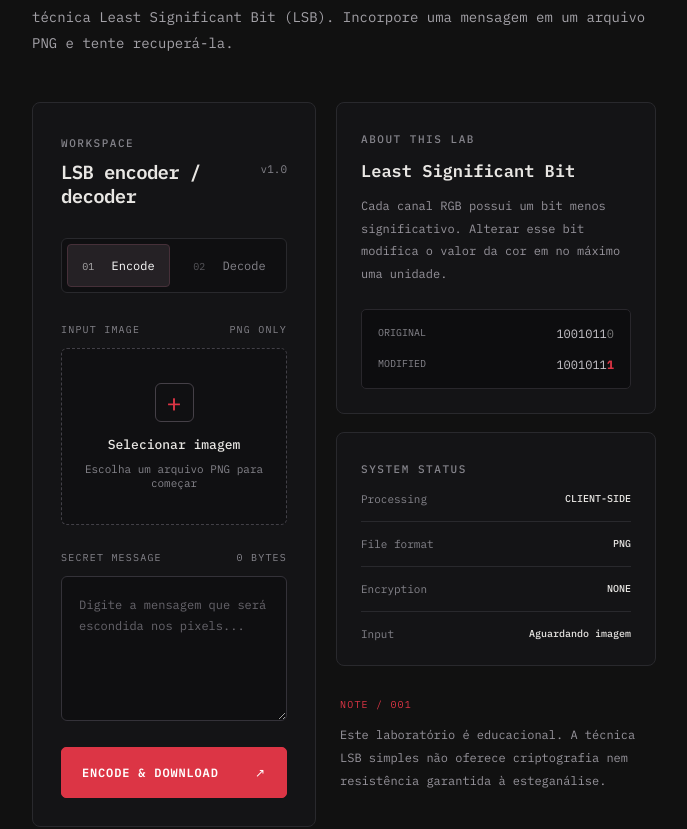
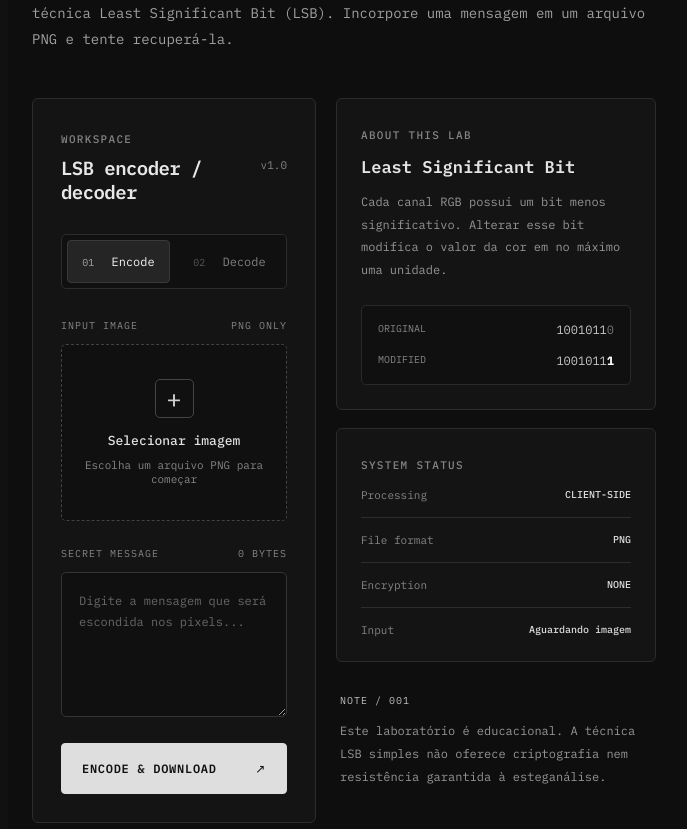
Before and after one commit to lohjs-0/llohs-labs, a React (Vite) app: page /#/labs/steganography in a window 1280 px wide. Shown: the part 525-1354 px from the top of the page, without its empty margins (296-983 px from the left). Built offline with nearby package versions, Linux system fonts and the light colour scheme.

Commit message:
Update SteganographyLab.css

```diff
--- a/src/styles/SteganographyLab.css
+++ b/src/styles/SteganographyLab.css
@@ -1,14 +1,21 @@
+
+/* =========================================
+   LLOHS LABS — STEGANOGRAPHY LAB
+   Monochrome / Minimal / Technical
+========================================= */
 
 .steg-page {
-  --steg-bg: #0d0d0e;
-  --steg-panel: #141416;
-  --steg-border: #29292d;
-  --steg-text: #e9e7e4;
-  --steg-muted: #85848b;
-  --steg-accent: #dc3545;
+  --steg-bg: #0e0e0e;
+  --steg-panel: #141414;
+  --steg-surface: #191919;
+  --steg-border: #2c2c2c;
+  --steg-text: #e8e8e8;
+  --steg-muted: #858585;
+  --steg-accent: #c8c8c8;
 
   color: var(--steg-text);
-  padding: 52px 24px 90px;
+  background: var(--steg-bg);
+  padding: 48px 24px 90px;
   font-family: inherit;
 }
 
@@ -17,13 +24,15 @@
   margin: 0 auto;
 }
 
+/* BREADCRUMB */
+
 .steg-breadcrumb {
   display: flex;
   flex-wrap: wrap;
   gap: 12px;
   color: var(--steg-muted);
   font-size: 11px;
-  letter-spacing: 0.09em;
+  letter-spacing: 0.08em;
   margin-bottom: 65px;
 }
 
@@ -31,6 +40,8 @@
   color: var(--steg-text);
   font-weight: 500;
 }
+
+/* HEADER */
 
 .steg-header {
   max-width: 720px;
@@ -41,7 +52,7 @@
 .steg-eyebrow {
   color: var(--steg-muted);
   font-size: 11px;
-  letter-spacing: 0.14em;
+  letter-spacing: 0.12em;
   font-weight: 500;
 }
 
@@ -56,28 +67,31 @@
   width: 7px;
   height: 7px;
   border-radius: 50%;
-  background: var(--steg-accent);
-  box-shadow: 0 0 14px #dc354566;
+  background: #d0d0d0;
+  box-shadow: 0 0 10px #ffffff20;
 }
 
 .steg-header h1 {
   margin: 0 0 18px;
   font-size: clamp(36px, 5vw, 64px);
   font-weight: 600;
-  letter-spacing: -0.065em;
+  letter-spacing: -0.055em;
   line-height: 1.1;
+  color: #f0f0f0;
 }
 
 .steg-accent {
-  color: var(--steg-accent);
+  color: #8b8b8b;
 }
 
 .steg-header p {
-  color: #a4a2a8;
+  color: #a0a0a0;
   font-size: 14px;
   line-height: 1.9;
   max-width: 650px;
 }
+
+/* MAIN LAYOUT */
 
 .steg-layout {
   display: grid;
@@ -90,7 +104,7 @@
 .steg-info-card {
   background: var(--steg-panel);
   border: 1px solid var(--steg-border);
-  border-radius: 8px;
+  border-radius: 6px;
 }
 
 .steg-panel {
@@ -110,7 +124,8 @@
   margin: 9px 0 0;
   font-size: 19px;
   font-weight: 550;
-  letter-spacing: -0.035em;
+  letter-spacing: -0.03em;
+  color: #e8e8e8;
 }
 
 .steg-version {
@@ -118,27 +133,29 @@
   font-size: 11px;
 }
 
+/* ENCODE / DECODE */
+
 .steg-mode {
   display: grid;
   grid-template-columns: 1fr 1fr;
   gap: 8px;
   padding: 5px;
   border: 1px solid var(--steg-border);
-  border-radius: 6px;
+  border-radius: 5px;
   margin-bottom: 30px;
-  background: #0f0f11;
+  background: #101010;
 }
 
 .steg-mode button {
   background: transparent;
   border: 1px solid transparent;
   border-radius: 4px;
-  color: var(--steg-muted);
+  color: #818181;
   padding: 13px;
   cursor: pointer;
   font: inherit;
   font-size: 12px;
-  transition: 0.2s ease;
+  transition: background 0.2s, color 0.2s;
 }
 
 .steg-mode button span {
@@ -148,14 +165,16 @@
 }
 
 .steg-mode button.active {
-  background: #252125;
-  border-color: #463039;
-  color: #fff;
+  background: #252525;
+  border-color: #393939;
+  color: #f5f5f5;
 }
 
 .steg-mode button:hover {
-  color: #fff;
+  color: #f5f5f5;
 }
+
+/* FIELDS */
 
 .steg-field {
   margin-bottom: 26px;
@@ -172,22 +191,24 @@
 .steg-field-heading span {
   color: var(--steg-muted);
   font-size: 10px;
-  letter-spacing: 0.12em;
+  letter-spacing: 0.1em;
 }
+
+/* UPLOAD */
 
 .steg-upload {
   display: block;
-  border: 1px dashed #424047;
-  border-radius: 6px;
-  background: #101012;
+  border: 1px dashed #424242;
+  border-radius: 5px;
+  background: #101010;
   cursor: pointer;
   transition: 0.2s ease;
   overflow: hidden;
 }
 
 .steg-upload:hover {
-  border-color: var(--steg-accent);
-  background: #171316;
+  border-color: #888888;
+  background: #181818;
 }
 
 .steg-file-input {
@@ -215,9 +236,9 @@
   justify-content: center;
   width: 39px;
   height: 39px;
-  border: 1px solid #454047;
-  border-radius: 6px;
-  color: var(--steg-accent);
+  border: 1px solid #454545;
+  border-radius: 5px;
+  color: #d0d0d0;
   font-size: 25px;
   margin-bottom: 5px;
 }
@@ -225,6 +246,7 @@
 .steg-upload-empty strong {
   font-size: 13px;
   font-weight: 500;
+  color: #e0e0e0;
 }
 
 .steg-upload-empty > span:last-child {
@@ -256,6 +278,7 @@
 
 .steg-preview strong {
   font-size: 12px;
+  color: #e6e6e6;
   overflow-wrap: anywhere;
 }
 
@@ -264,6 +287,8 @@
   font-size: 11px;
 }
 
+/* MESSAGE INPUT */
+
 .steg-field textarea {
   display: block;
   width: 100%;
@@ -271,23 +296,26 @@
   resize: vertical;
   min-height: 145px;
   padding: 17px;
-  border: 1px solid #343239;
-  border-radius: 6px;
+  border: 1px solid #343434;
+  border-radius: 5px;
   outline: none;
-  background: #0f0f11;
-  color: var(--steg-text);
+  background: #101010;
+  color: #e8e8e8;
   font: inherit;
   font-size: 12px;
   line-height: 1.8;
+  transition: border-color 0.2s;
 }
 
 .steg-field textarea:focus {
-  border-color: var(--steg-accent);
+  border-color: #888888;
 }
 
 .steg-field textarea::placeholder {
-  color: #68666d;
+  color: #686868;
 }
+
+/* EXECUTE BUTTON */
 
 .steg-execute {
   width: 100%;
@@ -295,27 +323,29 @@
   display: flex;
   align-items: center;
   justify-content: space-between;
-  border: 1px solid var(--steg-accent);
-  border-radius: 5px;
-  background: var(--steg-accent);
-  color: #fff;
+  border: 1px solid #dedede;
+  border-radius: 4px;
+  background: #dedede;
+  color: #111111;
   font: inherit;
   font-size: 12px;
   font-weight: 600;
-  letter-spacing: 0.07em;
+  letter-spacing: 0.06em;
   cursor: pointer;
   transition: 0.2s ease;
 }
 
 .steg-execute:hover:not(:disabled) {
-  background: #b82736;
-  border-color: #b82736;
+  background: #bdbdbd;
+  border-color: #bdbdbd;
 }
 
 .steg-execute:disabled {
-  opacity: 0.6;
+  opacity: 0.5;
   cursor: wait;
 }
+
+/* RESULTS */
 
 .steg-alert,
 .steg-result {
@@ -326,14 +356,14 @@
 }
 
 .steg-error {
-  border: 1px solid #70313a;
-  background: #2a171b;
-  color: #ff9ba6;
+  border: 1px solid #686868;
+  background: #222222;
+  color: #e4e4e4;
 }
 
 .steg-result {
-  border: 1px solid #355748;
-  background: #13201a;
+  border: 1px solid #454545;
+  background: #1b1b1b;
 }
 
 .steg-result-heading {
@@ -341,31 +371,37 @@
   align-items: center;
   justify-content: space-between;
   gap: 12px;
-  color: #8bceab;
+  color: #bdbdbd;
   font-size: 10px;
   letter-spacing: 0.1em;
 }
 
 .steg-result-heading button {
-  border: 1px solid #355748;
+  border: 1px solid #505050;
   border-radius: 3px;
   padding: 6px 10px;
   background: transparent;
-  color: #b0dfc5;
+  color: #dedede;
   cursor: pointer;
   font: inherit;
   font-size: 10px;
 }
 
+.steg-result-heading button:hover {
+  background: #303030;
+}
+
 .steg-result pre {
   white-space: pre-wrap;
   overflow-wrap: anywhere;
-  color: #d8e6dc;
+  color: #e0e0e0;
   font: inherit;
   font-size: 12px;
   line-height: 1.8;
   margin: 12px 0 0;
 }
+
+/* SIDEBAR */
 
 .steg-sidebar {
   display: flex;
@@ -381,20 +417,23 @@
   font-size: 17px;
   margin: 13px 0;
   font-weight: 550;
+  color: #e5e5e5;
 }
 
 .steg-info-card p,
 .steg-note p {
-  color: #97949c;
+  color: #969696;
   font-size: 12px;
   line-height: 1.9;
 }
 
+/* BINARY EXAMPLE */
+
 .steg-binary {
   margin-top: 23px;
   padding: 16px;
-  background: #0d0d0f;
-  border: 1px solid #29272c;
+  background: #101010;
+  border: 1px solid #292929;
   border-radius: 5px;
   display: flex;
   flex-direction: column;
@@ -413,17 +452,19 @@
 }
 
 .steg-binary code {
-  color: #c7c4ca;
+  color: #c7c7c7;
   font-size: 12px;
 }
 
 .steg-binary code span {
-  color: #777;
+  color: #777777;
 }
 
 .steg-binary code strong {
-  color: var(--steg-accent);
+  color: #ffffff;
 }
+
+/* SYSTEM STATUS */
 
 .steg-status-row {
   display: flex;
@@ -447,18 +488,23 @@
 .steg-status-row strong {
   font-size: 10px;
   font-weight: 500;
+  color: #dedede;
   text-align: right;
 }
+
+/* NOTE */
 
 .steg-note {
   padding: 8px 4px;
 }
 
 .steg-note > span {
-  color: var(--steg-accent);
+  color: #c0c0c0;
   font-size: 10px;
-  letter-spacing: 0.12em;
+  letter-spacing: 0.1em;
 }
+
+/* FOOTER */
 
 .steg-footer {
   margin-top: 65px;
@@ -472,6 +518,8 @@
   font-size: 10px;
   letter-spacing: 0.07em;
 }
+
+/* RESPONSIVE */
 
 @media (max-width: 850px) {
   .steg-layout {
```
